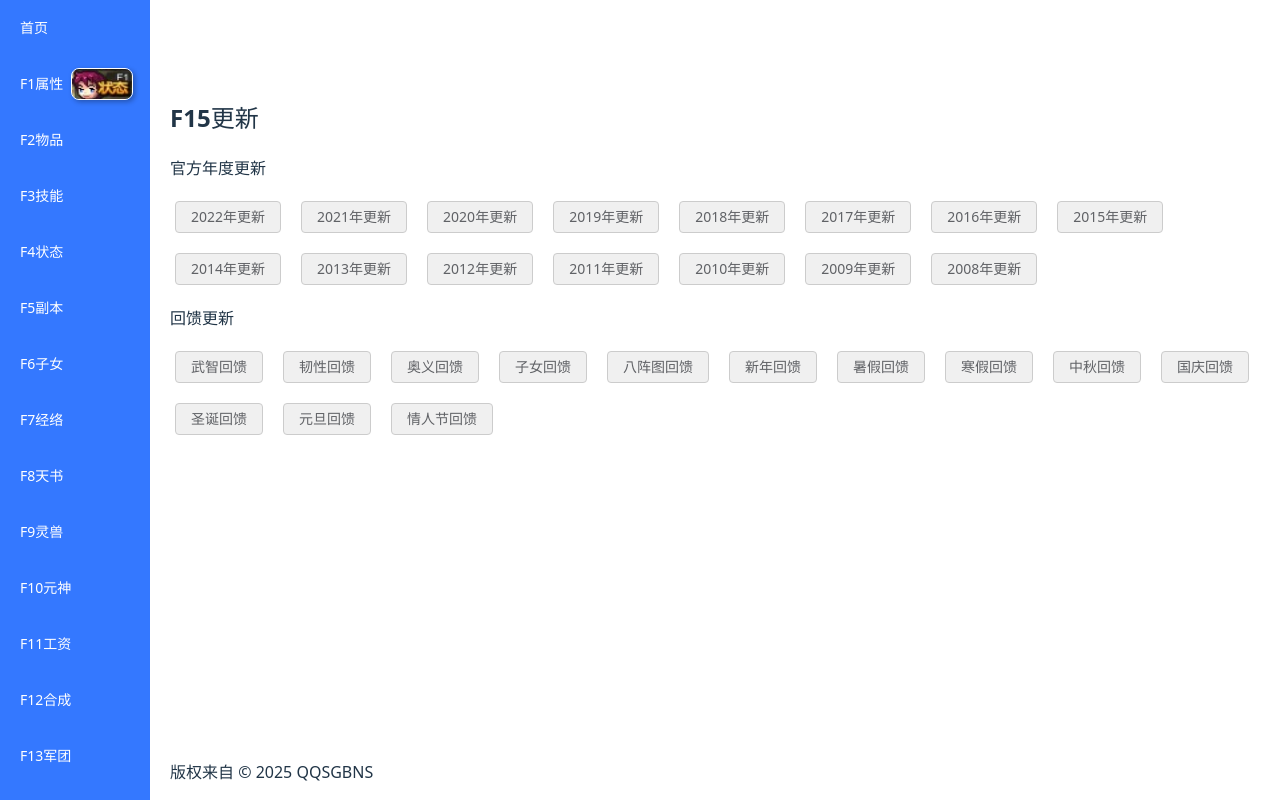
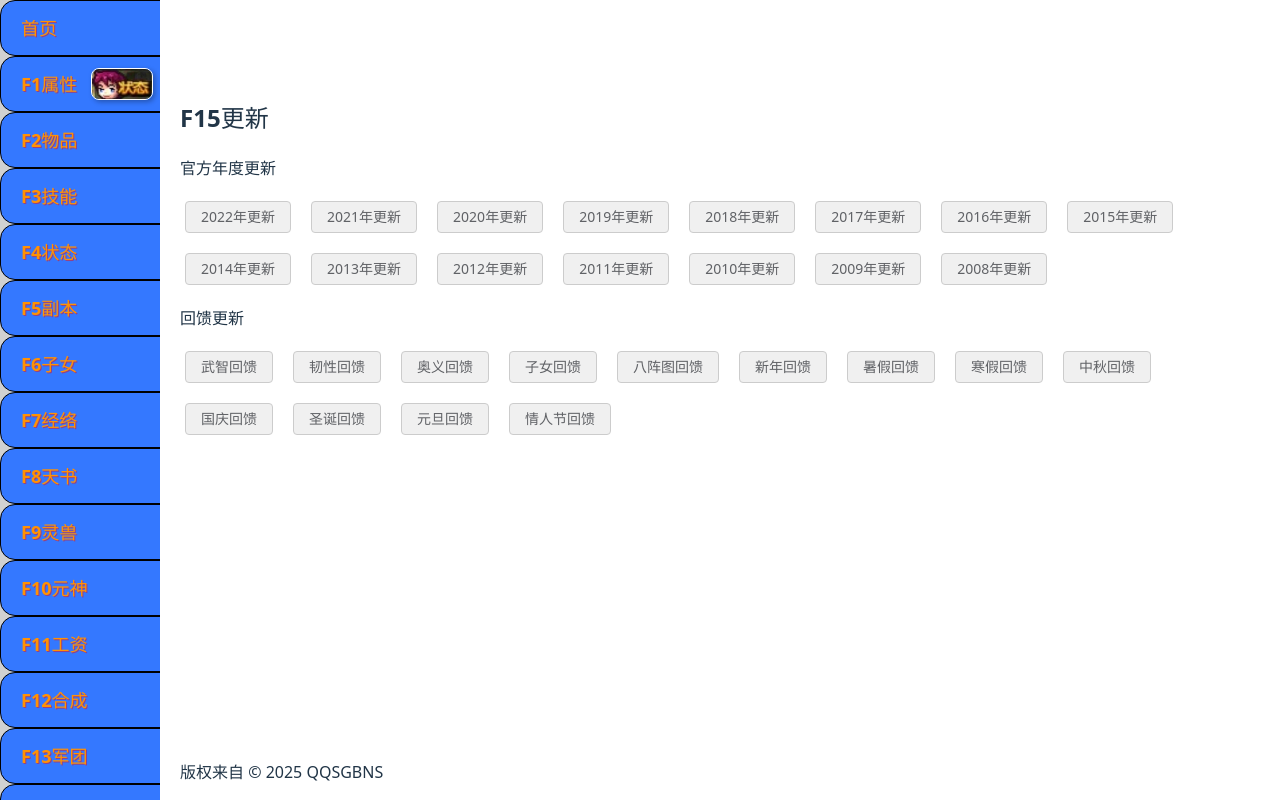
Before and after one commit to Cheng39/QQSGBNS, a Vue app: page /F16 in a window 1280 px wide. Built offline with nearby package versions, Linux system fonts and the light colour scheme.

Commit message:
简单加入LOGO图片

```diff
--- a/src/components/Buju.vue
+++ b/src/components/Buju.vue
@@ -7,7 +7,7 @@ import Banquantishi from "./Banquantishi.vue";
 <template>
   <el-container style="height: 100vh">
       <!-- el-aside 控制左导航宽度 -->
-      <el-aside width="150px">
+      <el-aside width="160px">
        <ZuoDaoHang />
       </el-aside>
         <!-- el-container控制中右侧的信息，比如按钮和显示页面以及底部版权 -->
--- a/src/components/Zuodaohang.vue
+++ b/src/components/Zuodaohang.vue
@@ -36,11 +36,33 @@
 <style scoped>
 
 .el-menu-item{
+
   background-color: #3478ff; /* 设置菜单背景颜色 */
   color: #fff; /* 设置菜单文字颜色 */
   display: flex; /* el-menu-item 通常已经是 flex 容器 */
   align-items: center; /* 垂直居中文本和图片 */
   justify-content: flex-start; /* 或 flex-start，取决于您希望文本和图片如何分布空间 */
+
+  /* === 添加或修改这里的字体样式 === */
+  font-weight: bold; /* 例如：让字体加粗 */
+  font-size: 18px; /* 例如：设置字体大小为 15像素 */
+
+
+  color: #ff9204; /* 例如：修改字体颜色为黄色 */
+ /* 添加文字阴影 */
+  text-shadow: -1px -1px 0 #616060, 1px -1px 0 #616060, -1px 1px 0 #616060, 1px 1px 0 #616060;
+  text-shadow: 1px 1px  rgba(245, 9, 9, 0.5);
+
+   /* === 添加这里的样式来加黑色边框 === */
+
+  border-radius: 15px;
+  border: 1px solid #000; /* 另一种写黑色 */
+
+  /* === 可选：如果边框紧贴着文字，可以增加内边距 === */
+  padding: 3 22px; /* 示例：上下内边距为 0，左右内边距为 15px */
+  /* 或者只调整左右内边距，保留 Element Plus 默认的上下内边距 */
+
+
 }
 
 .menu-item-logo {
@@ -49,8 +71,14 @@
   box-shadow: 2px 2px 5px rgba(0, 0, 0, 0.3);/* 会给图片添加阴影。四个值分别是：水平偏移、垂直偏移、模糊半径、阴影颜色（包括透明度）。*/
   width: 60px; /* 设置图片宽度 */
   height: 30px; /* 设置图片高度 */
-  margin-left: 8px; /* 在图片左侧添加一些间距，与文本分开 */
+  margin-left: 14px; /* 在图片左侧添加一些间距，与文本分开 */
   /* 其他样式，例如 vertical-align 如果需要微调垂直对齐 */
 }
 
+.el-menu {
+  background-color: #d1d1d1; /* 示例：一种中度的灰色 */
+  /* 您可以根据喜好调整灰色的深浅 */
+}
+
+
 </style>
```
Also changed, not shown: public/img/F1.jpg.
